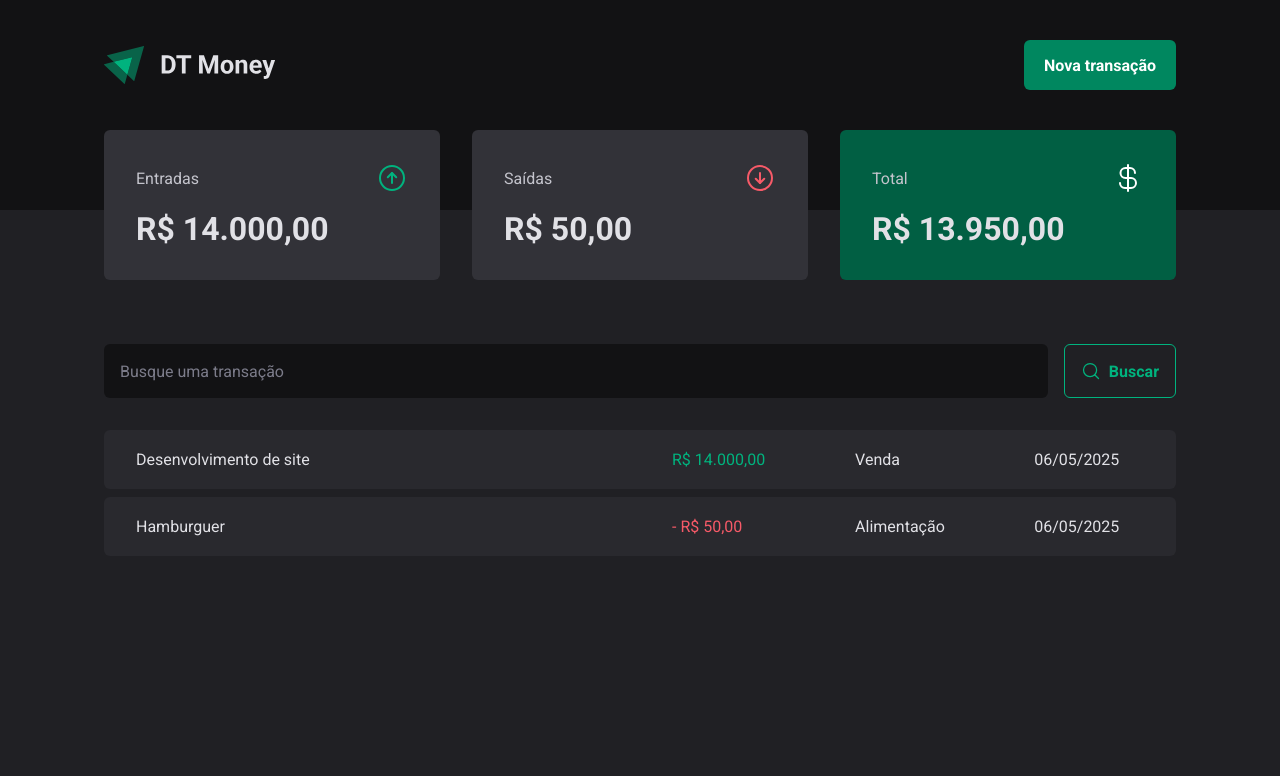
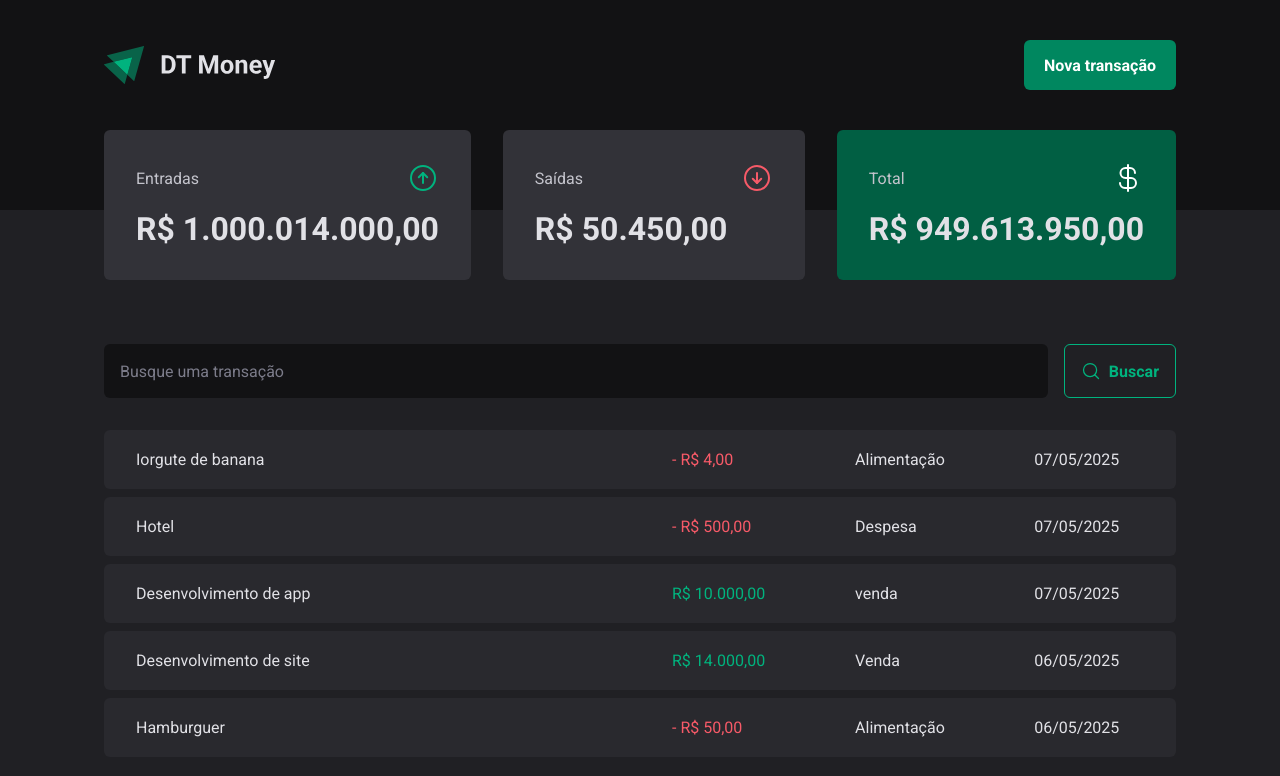
Before and after one commit to Nicoleboliveira/03-dt-money, a React (Vite) app: page / in a window 1280 px wide. Shown: the top 776 px of the page. Built offline with nearby package versions, Linux system fonts and the light colour scheme; data requests are answered from the project's data file.

Commit message:
feat(transactions): implementar cadastro de novas transações via formulário

```diff
--- a/server.json
+++ b/server.json
@@ -8,7 +8,6 @@
       "price": "14000",
       "createdAt": "2025-05-06T16:56:48.962Z"
     },
-
     {
       "id": 2,
       "description": "Hamburguer",
@@ -16,6 +15,30 @@
       "category": "Alimentação",
       "price": "50",
       "createdAt": "2025-05-06T16:56:30.962Z"
+    },
+    {
+      "description": "Desenvolvimento de app",
+      "price": 10000,
+      "category": "venda",
+      "type": "income",
+      "createdAt": "2025-05-07T17:26:48.754Z",
+      "id": 3
+    },
+    {
+      "description": "Hotel",
+      "price": 500,
+      "category": "Despesa",
+      "type": "outcome",
+      "createdAt": "2025-05-07T17:32:37.079Z",
+      "id": 4
+    },
+    {
+      "description": "Iorgute de banana",
+      "price": 4,
+      "category": "Alimentação",
+      "type": "outcome",
+      "createdAt": "2025-05-07T17:51:54.693Z",
+      "id": 5
     }
   ]
 }
--- a/src/components/NewTransactionModal/index.tsx
+++ b/src/components/NewTransactionModal/index.tsx
@@ -10,6 +10,8 @@
 import * as z from "zod";
 import { Controller, useForm } from "react-hook-form";
 import { zodResolver } from "@hookform/resolvers/zod";
+import { useContext } from "react";
+import { TransactionsContext } from "../../contexts/TransactionsContext";
 
 const newTransactionFormSchema = z.object({
   description: z.string(),
@@ -21,11 +23,13 @@
 type NewTransactionFormInputs = z.infer<typeof newTransactionFormSchema>;
 
 export function NewTransactionModal() {
+  const { createTransaction } = useContext(TransactionsContext);
   const {
     control,
     register,
     handleSubmit,
     formState: { isSubmitting },
+    reset,
   } = useForm<NewTransactionFormInputs>({
     resolver: zodResolver(newTransactionFormSchema),
     defaultValues: {
@@ -34,8 +38,15 @@
   });
 
   async function handleCreateNewTransaction(data: NewTransactionFormInputs) {
-    await new Promise((resolve) => setTimeout(resolve, 2000));
-    console.log(data);
+    const { description, price, category, type } = data;
+
+    await createTransaction({
+      description,
+      price,
+      category,
+      type,
+    });
+    reset();
   }
 
   return (
--- a/src/contexts/TransactionsContext.tsx
+++ b/src/contexts/TransactionsContext.tsx
@@ -10,9 +10,17 @@
   createdAt: string;
 }
 
+interface CreateTransactionInput {
+  description: string;
+  price: number;
+  category: string;
+  type: "income" | "outcome";
+}
+
 interface TransactionContextType {
   transactions: Transaction[];
   fetchTransaction: (query?: string) => Promise<void>;
+  createTransaction: (data: CreateTransactionInput) => Promise<void>;
 }
 
 interface TransactionsProviderProps {
@@ -27,17 +35,36 @@
   async function fetchTransaction(query?: string) {
     const response = await api.get("/transactions", {
       params: {
+        _sort: "createdAt",
+        _order: "desc",
         q: query,
       },
     });
 
     setTransactions(response.data);
   }
+
+  async function createTransaction(data: CreateTransactionInput) {
+    const { description, price, category, type } = data;
+
+    const response = await api.post("transactions", {
+      description,
+      price,
+      category,
+      type,
+      createdAt: new Date(),
+    });
+
+    setTransactions((state) => [response.data, ...state]);
+  }
+
   useEffect(() => {
     fetchTransaction();
   }, []);
   return (
-    <TransactionsContext.Provider value={{ transactions, fetchTransaction }}>
+    <TransactionsContext.Provider
+      value={{ transactions, fetchTransaction, createTransaction }}
+    >
       {children}
     </TransactionsContext.Provider>
   );
```
